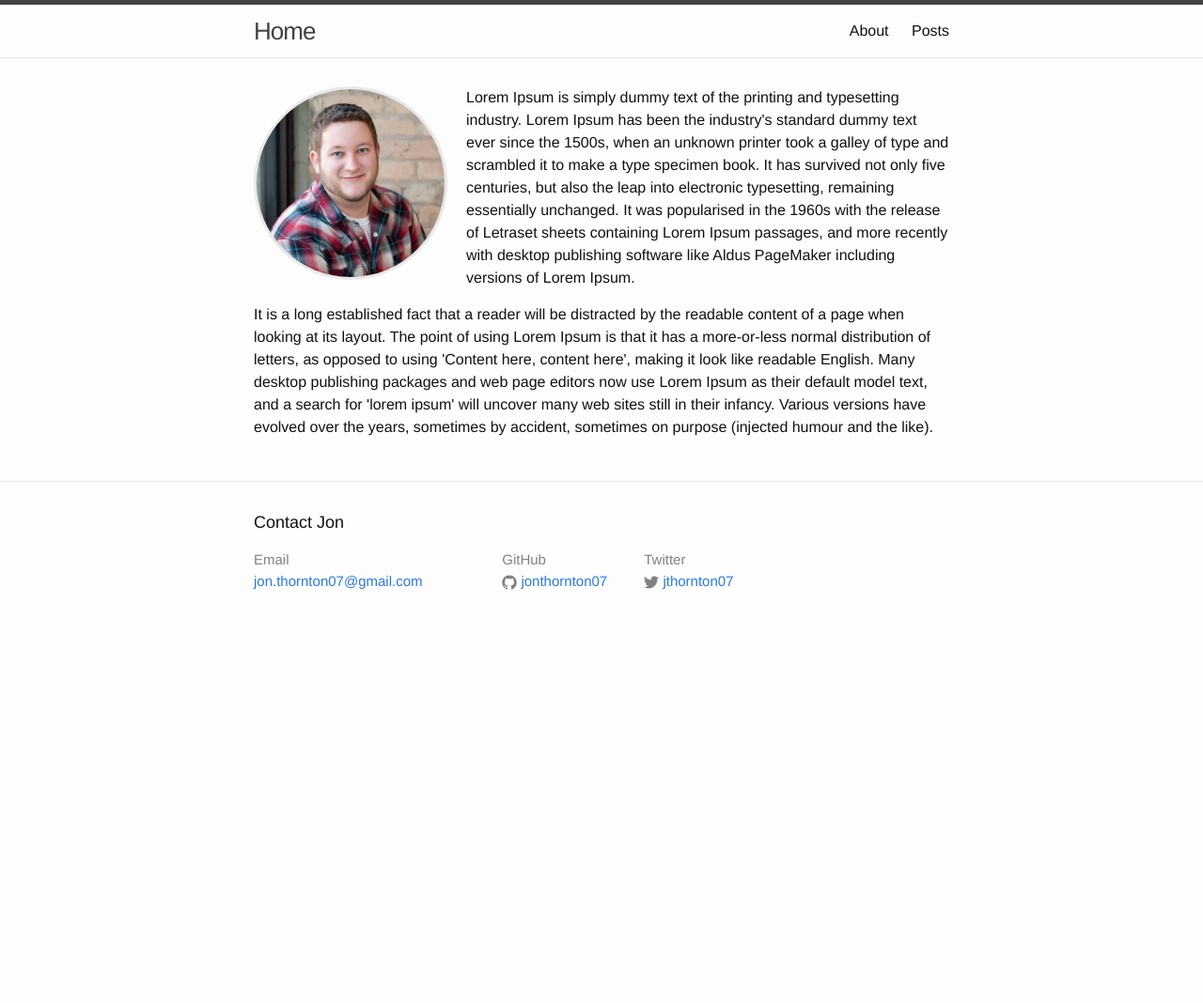
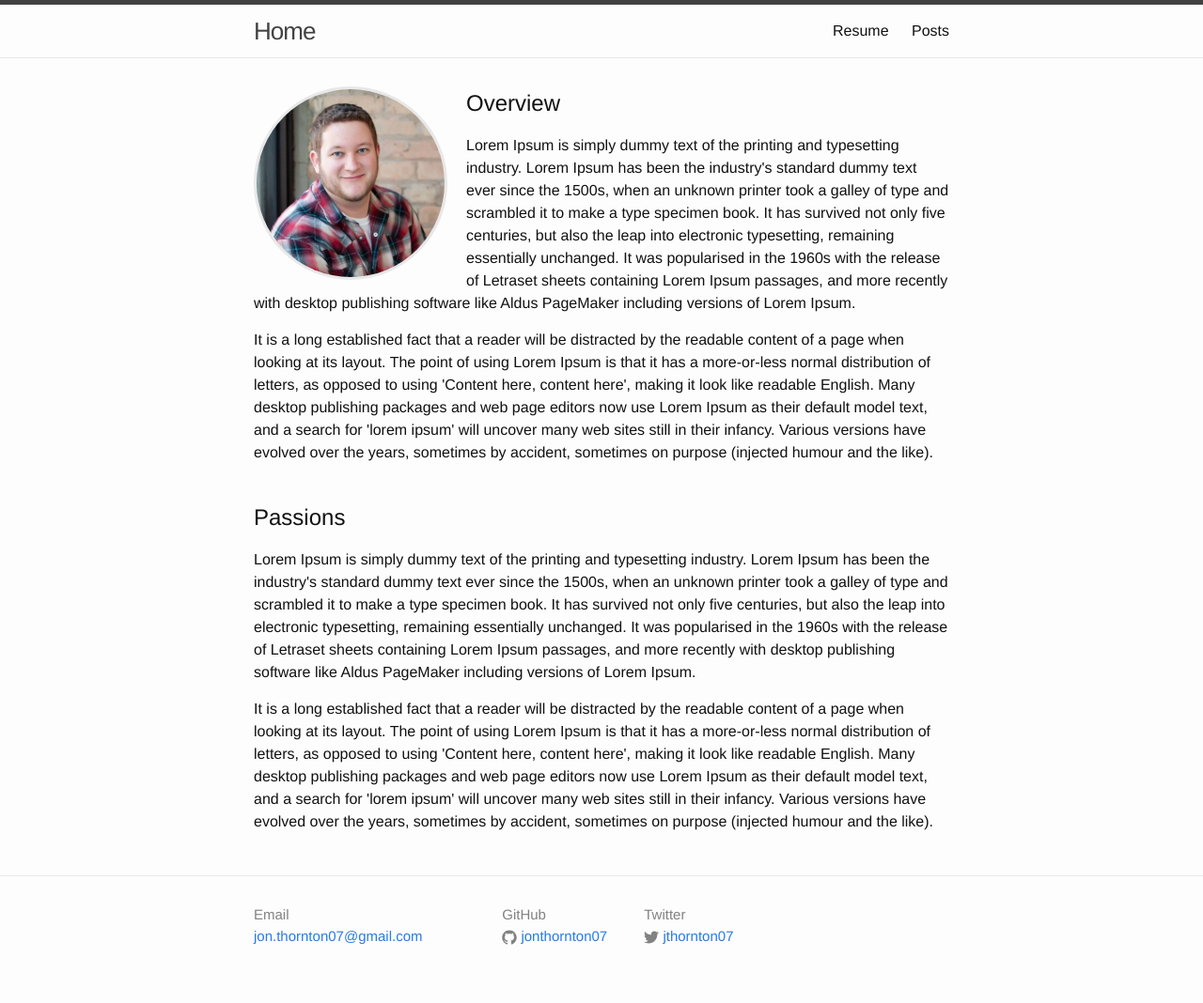
Before and after one commit to jonthornton07/jonthornton07.github.io, a Jekyll site: the page built from index.html, in a window 1280 px wide. Shown: the whole page at 94% size. Built offline with Jekyll 4.4.1, drawn with Linux system fonts in a browser that asks for light colours; before the commit the page ends 900 px from its top, so only the background shows below that.

Commit message:
Changed the footer as well as added a resume page.

```diff
--- a/about.md
+++ b/Resume.md
@@ -1,7 +1,7 @@
 ---
 layout: page
-title: About
-permalink: /about/
+title: Resume
+permalink: /resume/
 ---
 
 This is the base Jekyll theme. You can find out more info about customizing your Jekyll theme, as well as basic Jekyll usage documentation at [jekyllrb.com](http://jekyllrb.com/)
--- a/_includes/footer.html
+++ b/_includes/footer.html
@@ -1,8 +1,6 @@
 <footer class="site-footer">
 
   <div class="wrapper">
-
-    <h2 class="footer-heading">Contact Jon</h2>
 
     <div class="footer-col-wrapper">
       <div class="footer-col  footer-col-1">
--- a/index.html
+++ b/index.html
@@ -6,12 +6,22 @@
 
   <div>
     <img src="/assets/img/profile_picture.jpg" class="img-circle" align="left"/>
+    <h2>Overview</h2>
     <p align="left">
       Lorem Ipsum is simply dummy text of the printing and typesetting industry. Lorem Ipsum has been the industry's standard dummy text ever since the 1500s, when an unknown printer took a galley of type and scrambled it to make a type specimen book. It has survived not only five centuries, but also the leap into electronic typesetting, remaining essentially unchanged. It was popularised in the 1960s with the release of Letraset sheets containing Lorem Ipsum passages, and more recently with desktop publishing software like Aldus PageMaker including versions of Lorem Ipsum.
     </p>
     <p align="left">
-It is a long established fact that a reader will be distracted by the readable content of a page when looking at its layout. The point of using Lorem Ipsum is that it has a more-or-less normal distribution of letters, as opposed to using 'Content here, content here', making it look like readable English. Many desktop publishing packages and web page editors now use Lorem Ipsum as their default model text, and a search for 'lorem ipsum' will uncover many web sites still in their infancy. Various versions have evolved over the years, sometimes by accident, sometimes on purpose (injected humour and the like).
+      It is a long established fact that a reader will be distracted by the readable content of a page when looking at its layout. The point of using Lorem Ipsum is that it has a more-or-less normal distribution of letters, as opposed to using 'Content here, content here', making it look like readable English. Many desktop publishing packages and web page editors now use Lorem Ipsum as their default model text, and a search for 'lorem ipsum' will uncover many web sites still in their infancy. Various versions have evolved over the years, sometimes by accident, sometimes on purpose (injected humour and the like).
     </p>
+    </br>
+    <h2>Passions</h2>
+    <p align="left">
+      Lorem Ipsum is simply dummy text of the printing and typesetting industry. Lorem Ipsum has been the industry's standard dummy text ever since the 1500s, when an unknown printer took a galley of type and scrambled it to make a type specimen book. It has survived not only five centuries, but also the leap into electronic typesetting, remaining essentially unchanged. It was popularised in the 1960s with the release of Letraset sheets containing Lorem Ipsum passages, and more recently with desktop publishing software like Aldus PageMaker including versions of Lorem Ipsum.
+    </p>
+    <p align="left">
+      It is a long established fact that a reader will be distracted by the readable content of a page when looking at its layout. The point of using Lorem Ipsum is that it has a more-or-less normal distribution of letters, as opposed to using 'Content here, content here', making it look like readable English. Many desktop publishing packages and web page editors now use Lorem Ipsum as their default model text, and a search for 'lorem ipsum' will uncover many web sites still in their infancy. Various versions have evolved over the years, sometimes by accident, sometimes on purpose (injected humour and the like).
+    </p>
+
   </div>
 
 </div>
```
